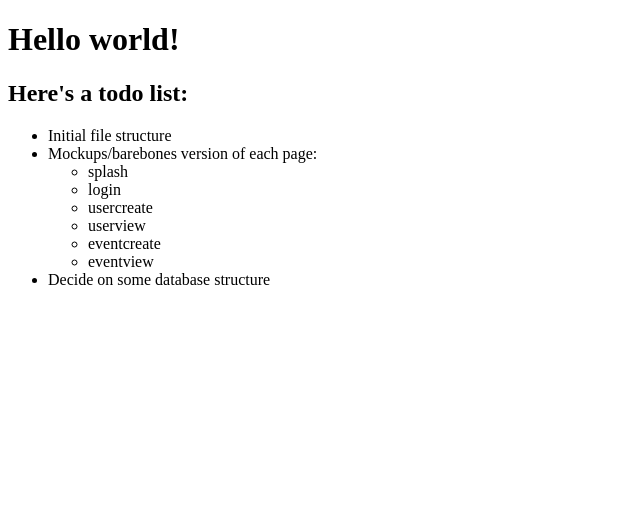
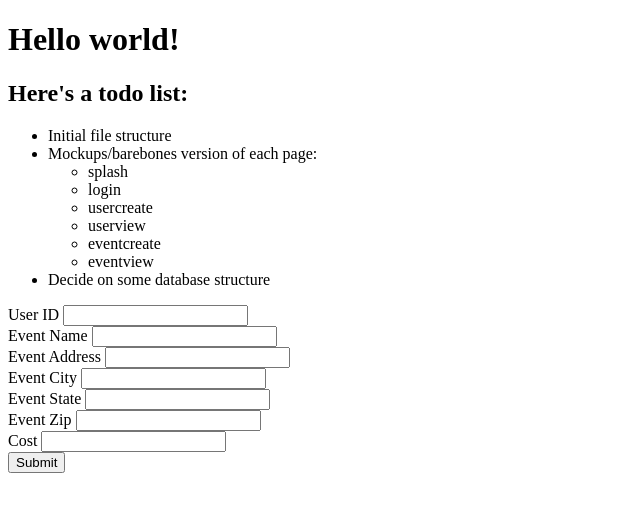
Before and after one commit to torrencj/Its-a-Go, a Node project: template app/views/index.handlebars in a window 1280 px wide. Shown: the top 512 px of the page, without its empty margins (0-640 px from the left). Run offline with Node 20 templates, Linux system fonts and the light colour scheme; the template is opened without the code that fills it, so the values that code supplies are empty; some libraries are stand-ins or nearby versions.

Commit message:
added event form and controller

```diff
--- a/app/views/index.handlebars
+++ b/app/views/index.handlebars
@@ -17,3 +17,37 @@
   </li>
   <li>Decide on some database structure</li>
 </ul>
+
+<form action="/api/event/new" method="POST">
+  <div>
+    <label for="userId">User ID</label>
+    <input type="text" name="userId">
+  </div>
+  <div>
+    <label for="eventName">Event Name</label>
+    <input type="text" name="eventName">
+  </div>
+  <div>
+    <label for="eventAddress">Event Address</label>
+    <input type="text" name="eventAddress">
+  </div>
+  <div>
+    <label for="eventCity">Event City</label>
+    <input type="text" name="eventCity">
+  </div>
+  <div>
+    <label for="eventState">Event State</label>
+    <input type="text" name="eventState">
+  </div>
+  <div>
+    <label for="eventZip">Event Zip</label>
+    <input type="text" name="eventZip">
+  </div>
+  <div>
+    <label for="eventCost">Cost</label>
+    <input type="text" name="eventCost">
+  </div>
+  <div>
+    <button type="submit">Submit</button>
+  </div>
+</form>
--- a/server.js
+++ b/server.js
@@ -45,6 +45,9 @@ app.get("/", function(req,res) {
     res.render("index");
 });
 
+var eventcontroller = require("./app/controllers/eventcontroller.js")
+app.use("/api/event", eventcontroller);
+
 // Syncing our sequelize models and then starting our Express app
 // =============================================================
 db.sequelize.sync({ force: true }).then(function() {
```
Also changed, not shown: app/controllers/eventcontroller.js (+9 -9 lines), app/index.handlebars (+30 -0 lines), app/models/event.js (+8 -9 lines).
